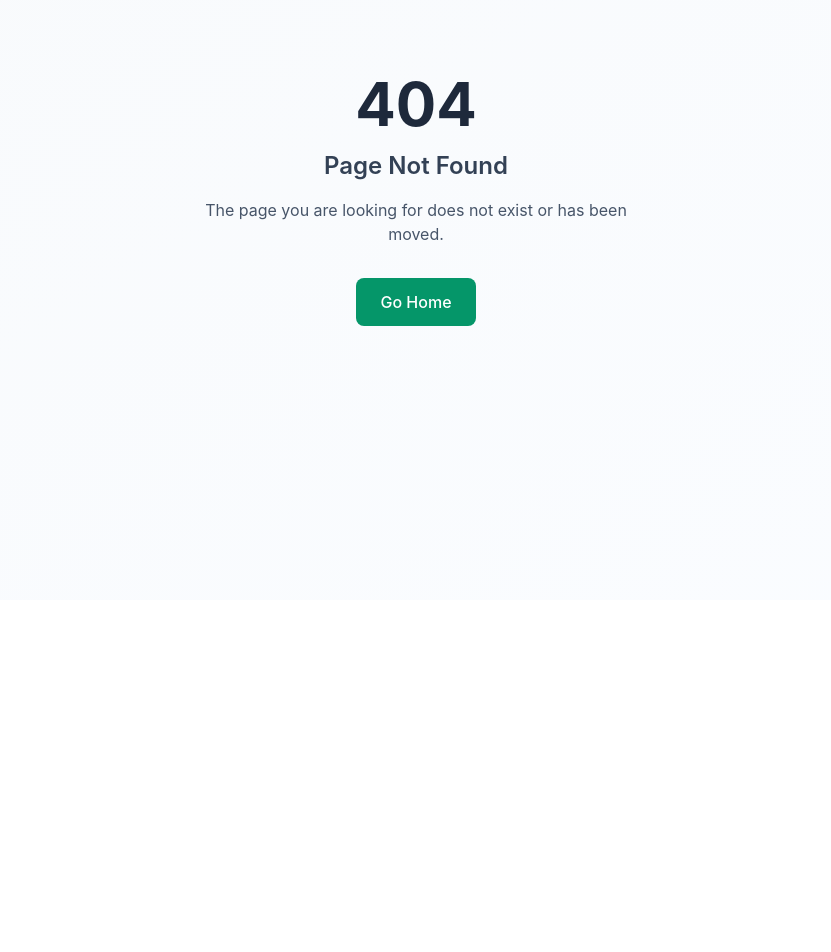
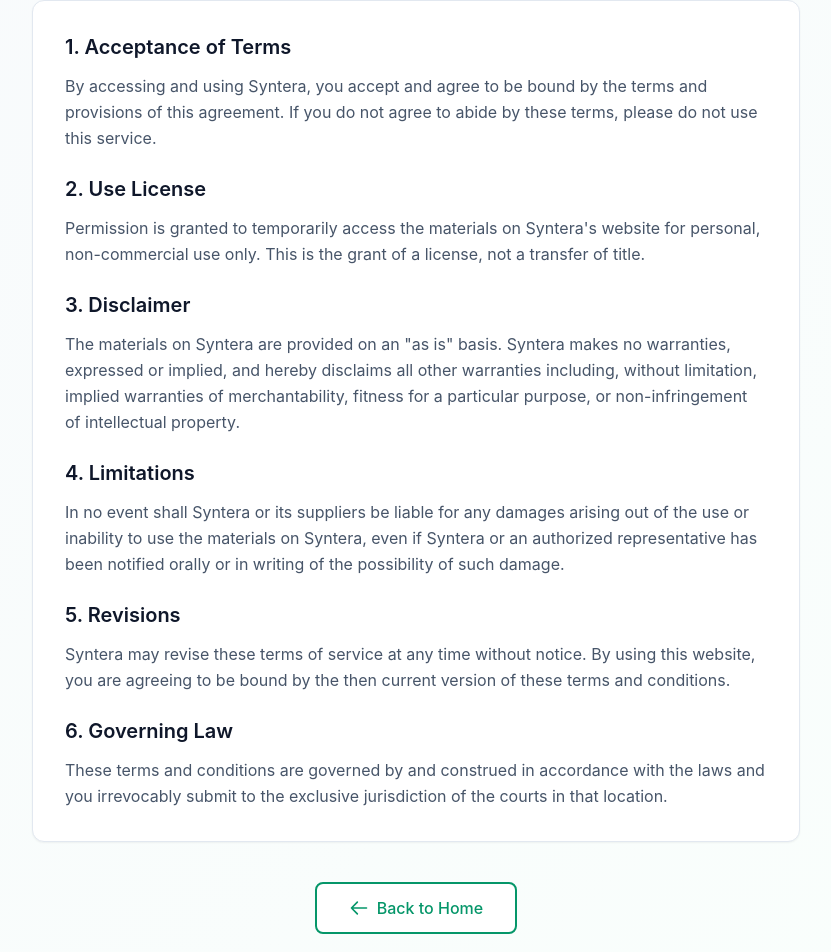
Before and after one commit to Ola2524/syntera_test3, a Next.js app: page /terms in a window 1280 px wide. Before the commit this address had no page. Shown: the part 200-1152 px from the top of the page, without its empty margins (224-1055 px from the left). Before the commit the page ends 800 px from the top, so only its background shows below. Built offline with nearby package versions, Linux system fonts and the light colour scheme.

Commit message:
Apply patch [skip ci]

```diff
--- /dev/null
+++ b/src/app/terms/page.tsx
@@ -0,0 +1,107 @@
+import Link from "next/link";
+
+export default function Terms() {
+  return (
+    <div className="min-h-screen bg-gradient-to-br from-slate-50 to-emerald-50/30 flex items-center justify-center px-6 py-12">
+      <div className="text-center max-w-3xl w-full">
+        {/* Terms Section */}
+        <div className="space-y-6">
+          {/* Headline */}
+          <h1 className="text-4xl md:text-5xl font-bold text-slate-900 leading-tight">
+            Terms &{" "}
+            <span className="text-emerald-600">Conditions</span>
+          </h1>
+
+          {/* Description */}
+          <p className="text-lg text-slate-600 max-w-2xl mx-auto">
+            Please read these terms and conditions carefully before using the Syntera platform.
+          </p>
+
+          {/* Terms Content */}
+          <div className="text-left bg-white rounded-xl shadow-sm border border-slate-200 p-8 mt-8">
+            <div className="space-y-6">
+              <section>
+                <h2 className="text-xl font-semibold text-slate-900 mb-3">1. Acceptance of Terms</h2>
+                <p className="text-slate-600 leading-relaxed">
+                  By accessing and using Syntera, you accept and agree to be bound by the terms and
+                  provisions of this agreement. If you do not agree to abide by these terms, please
+                  do not use this service.
+                </p>
+              </section>
+
+              <section>
+                <h2 className="text-xl font-semibold text-slate-900 mb-3">2. Use License</h2>
+                <p className="text-slate-600 leading-relaxed">
+                  Permission is granted to temporarily access the materials on Syntera&apos;s website for
+                  personal, non-commercial use only. This is the grant of a license, not a transfer of
+                  title.
+                </p>
+              </section>
+
+              <section>
+                <h2 className="text-xl font-semibold text-slate-900 mb-3">3. Disclaimer</h2>
+                <p className="text-slate-600 leading-relaxed">
+                  The materials on Syntera are provided on an &quot;as is&quot; basis. Syntera makes no
+                  warranties, expressed or implied, and hereby disclaims all other warranties
+                  including, without limitation, implied warranties of merchantability, fitness for a
+                  particular purpose, or non-infringement of intellectual property.
+                </p>
+              </section>
+
+              <section>
+                <h2 className="text-xl font-semibold text-slate-900 mb-3">4. Limitations</h2>
+                <p className="text-slate-600 leading-relaxed">
+                  In no event shall Syntera or its suppliers be liable for any damages arising out of
+                  the use or inability to use the materials on Syntera, even if Syntera or an
+                  authorized representative has been notified orally or in writing of the possibility
+                  of such damage.
+                </p>
+              </section>
+
+              <section>
+                <h2 className="text-xl font-semibold text-slate-900 mb-3">5. Revisions</h2>
+                <p className="text-slate-600 leading-relaxed">
+                  Syntera may revise these terms of service at any time without notice. By using this
+                  website, you are agreeing to be bound by the then current version of these terms
+                  and conditions.
+                </p>
+              </section>
+
+              <section>
+                <h2 className="text-xl font-semibold text-slate-900 mb-3">6. Governing Law</h2>
+                <p className="text-slate-600 leading-relaxed">
+                  These terms and conditions are governed by and construed in accordance with the laws
+                  and you irrevocably submit to the exclusive jurisdiction of the courts in that
+                  location.
+                </p>
+              </section>
+            </div>
+          </div>
+
+          {/* Back Button */}
+          <div className="pt-4">
+            <Link
+              href="/"
+              className="inline-flex items-center justify-center px-8 py-3 text-base font-medium text-emerald-600 bg-white border-2 border-emerald-600 rounded-lg hover:bg-emerald-50 transition-colors duration-200"
+            >
+              <svg
+                className="w-5 h-5 mr-2"
+                fill="none"
+                stroke="currentColor"
+                viewBox="0 0 24 24"
+              >
+                <path
+                  strokeLinecap="round"
+                  strokeLinejoin="round"
+                  strokeWidth={2}
+                  d="M10 19l-7-7m0 0l7-7m-7 7h18"
+                />
+              </svg>
+              Back to Home
+            </Link>
+          </div>
+        </div>
+      </div>
+    </div>
+  );
+}
```
